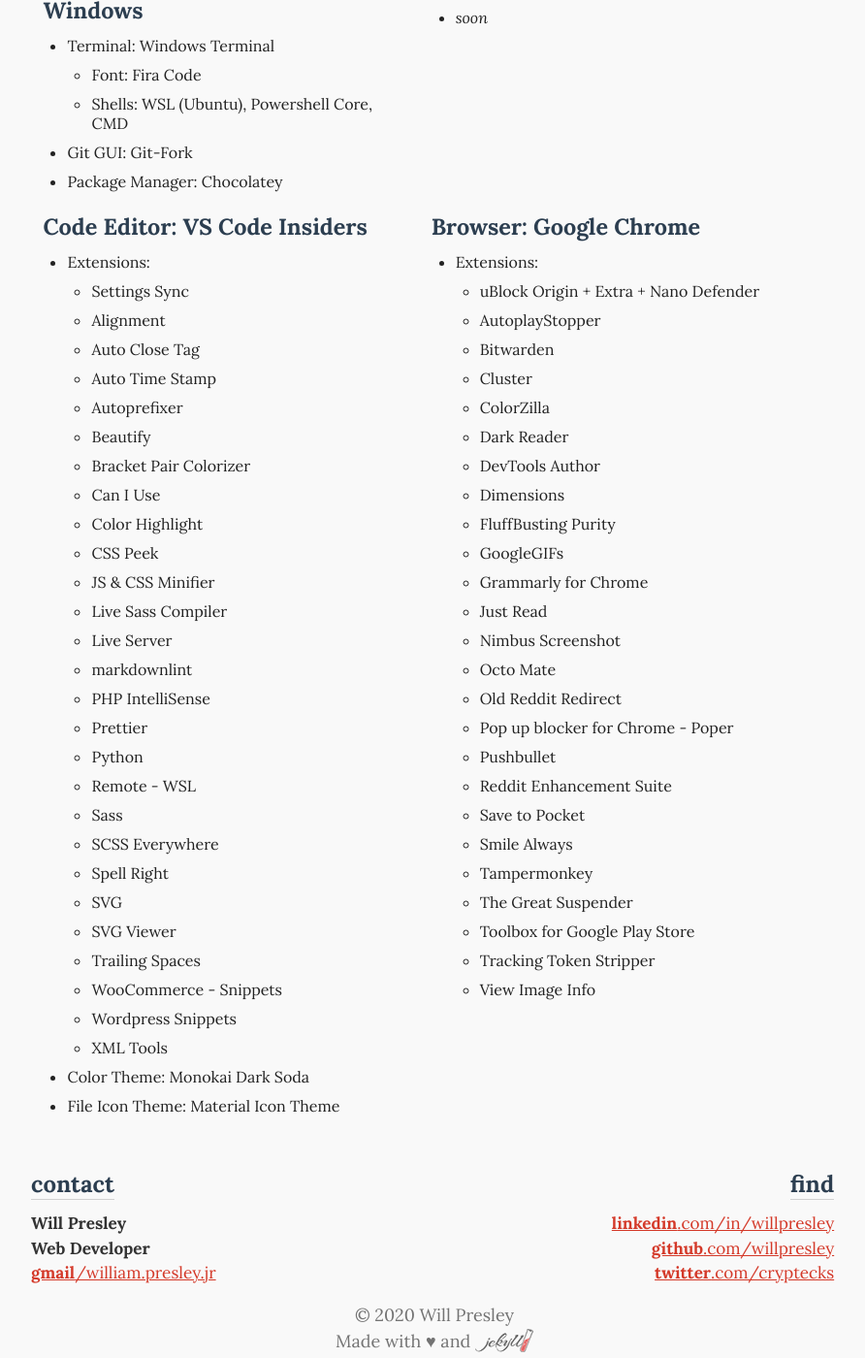
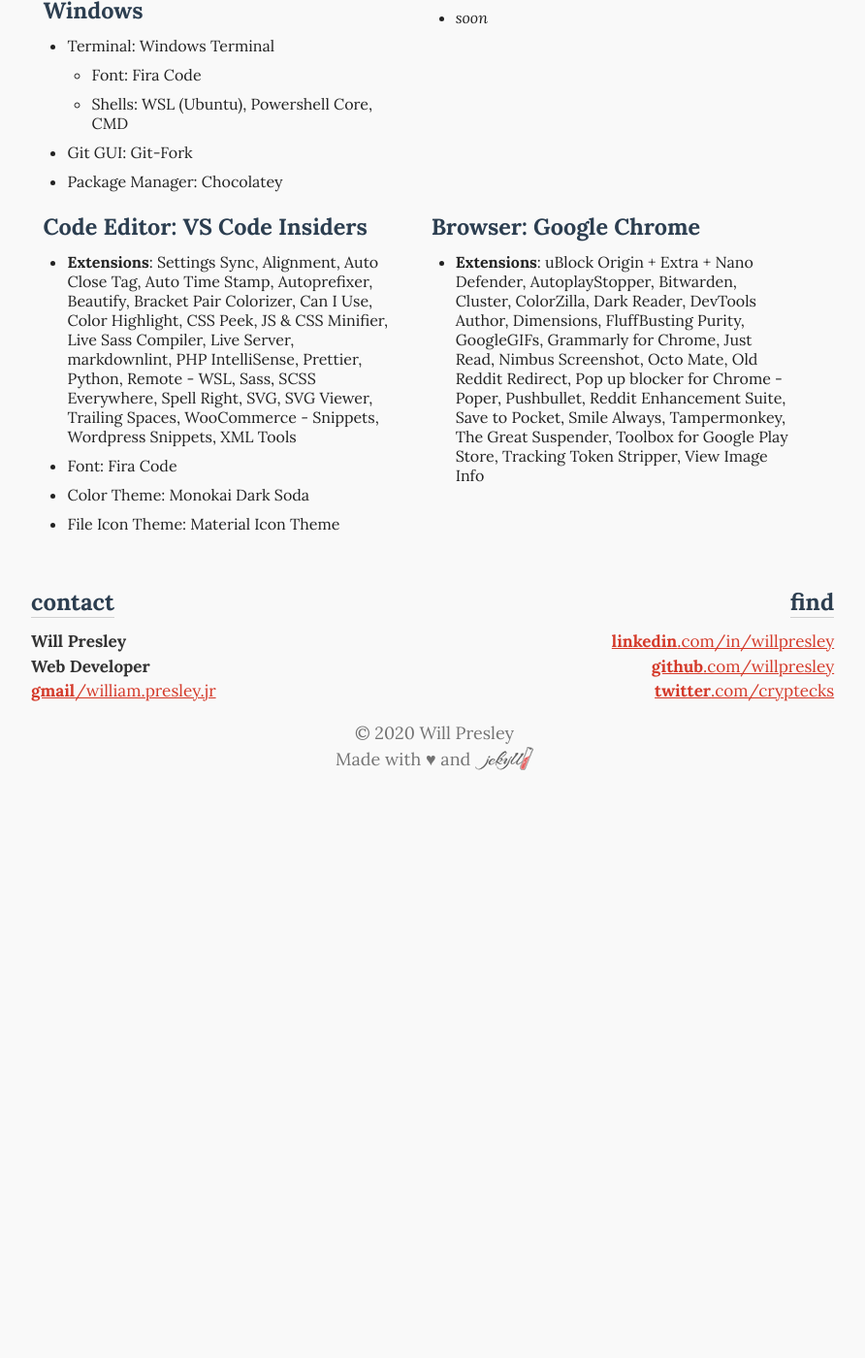
Before and after one commit to WillPresley/willpresley-dotcom, a Jekyll site: the page built from uses.md, in a window 1280 px wide and 1400 px high, scrolled down 1754 px. Shown: the whole window at 97% size, without its empty margins (192-1084 px from the left). Built offline with Jekyll 4.4.1, drawn with Linux system fonts in a browser that asks for light colours; comment, search, counter and statistics services are not loaded; after the commit the page ends 2560 px from its top, so only the background shows below that.

Commit message:
Minor updates

```diff
--- a/uses.md
+++ b/uses.md
@@ -150,34 +150,8 @@
 
 #### Code Editor: VS Code Insiders
 
-* Extensions:
-    * Settings Sync
-    * Alignment
-    * Auto Close Tag
-    * Auto Time Stamp
-    * Autoprefixer
-    * Beautify
-    * Bracket Pair Colorizer
-    * Can I Use
-    * Color Highlight
-    * CSS Peek
-    * JS & CSS Minifier
-    * Live Sass Compiler
-    * Live Server
-    * markdownlint
-    * PHP IntelliSense
-    * Prettier
-    * Python
-    * Remote - WSL
-    * Sass
-    * SCSS Everywhere
-    * Spell Right
-    * SVG
-    * SVG Viewer
-    * Trailing Spaces
-    * WooCommerce - Snippets
-    * Wordpress Snippets
-    * XML Tools
+* **Extensions**: Settings Sync, Alignment, Auto Close Tag, Auto Time Stamp, Autoprefixer, Beautify, Bracket Pair Colorizer, Can I Use, Color Highlight, CSS Peek, JS & CSS Minifier, Live Sass Compiler, Live Server, markdownlint, PHP IntelliSense, Prettier, Python, Remote - WSL, Sass, SCSS Everywhere, Spell Right, SVG, SVG Viewer, Trailing Spaces, WooCommerce - Snippets, Wordpress Snippets, XML Tools
+* Font: Fira Code
 * Color Theme: Monokai Dark Soda
 * File Icon Theme: Material Icon Theme
 
@@ -187,31 +161,6 @@
 
 #### Browser: Google Chrome
 
-* Extensions:
-    * uBlock Origin + Extra + Nano Defender
-    * AutoplayStopper
-    * Bitwarden
-    * Cluster
-    * ColorZilla
-    * Dark Reader
-    * DevTools Author
-    * Dimensions
-    * FluffBusting Purity
-    * GoogleGIFs
-    * Grammarly for Chrome
-    * Just Read
-    * Nimbus Screenshot
-    * Octo Mate
-    * Old Reddit Redirect
-    * Pop up blocker for Chrome - Poper
-    * Pushbullet
-    * Reddit Enhancement Suite
-    * Save to Pocket
-    * Smile Always
-    * Tampermonkey
-    * The Great Suspender
-    * Toolbox for Google Play Store
-    * Tracking Token Stripper
-    * View Image Info
+* **Extensions**: uBlock Origin + Extra + Nano Defender, AutoplayStopper, Bitwarden, Cluster, ColorZilla, Dark Reader, DevTools Author, Dimensions, FluffBusting Purity, GoogleGIFs, Grammarly for Chrome, Just Read, Nimbus Screenshot, Octo Mate, Old Reddit Redirect, Pop up blocker for Chrome - Poper, Pushbullet, Reddit Enhancement Suite, Save to Pocket, Smile Always, Tampermonkey, The Great Suspender, Toolbox for Google Play Store, Tracking Token Stripper, View Image Info
 
 </div>
```
Also changed, not shown: about.md (+1 -1 lines).
